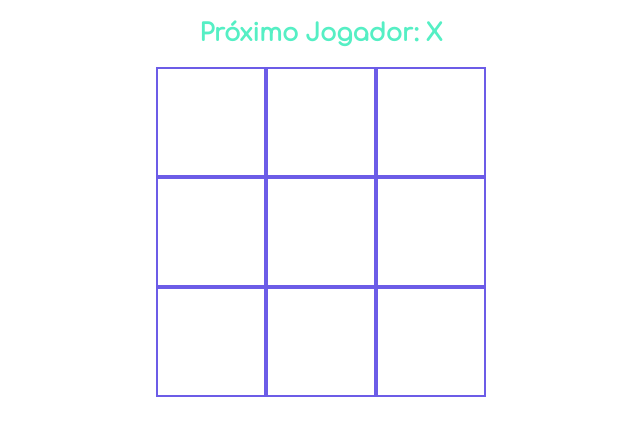
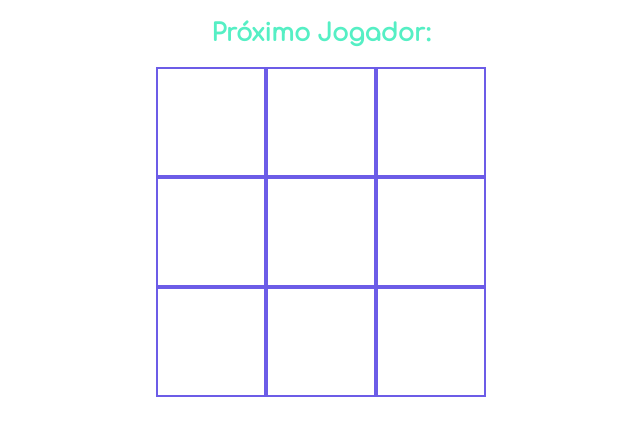
Before and after one commit to igorac/15-dias-react-CollabCode, a React (Create React App) app: page / in a window 1280 px wide. Shown: the top 436 px of the page, without its empty margins (319-959 px from the left). Built offline with nearby package versions, Linux system fonts and the light colour scheme.

Commit message:
Desafio Avancado do React Dia 04

```diff
--- a/src/App.js
+++ b/src/App.js
@@ -1,15 +1,11 @@
 import React from 'react';
-import NextPlayer from './components/NextPlayer';
-import Board from './components/Board';
+
 import GameWrapper from './components/GameWrapper';
 
 
 function App() {
   return (
-    <GameWrapper>
-      <NextPlayer />
-      <Board qtd="9" />
-    </GameWrapper>
+    <GameWrapper />
   );
 }
 
--- a/src/components/Board/index.js
+++ b/src/components/Board/index.js
@@ -4,28 +4,17 @@ import './style.css';
 
 class Board extends Component {
 
-  constructor(props) {
-    super(props);
-    this.state = {
-      content: ''
-    }
-  }
 
-  handleClick = () => {
-    this.setState({
-      content: (this.state.content === 'X') ? 'O' : 'X'
-    })
-  }
 
   renderSquares = () => {
-    // return Array(9).fill(<Square
-    //                   onClickChange={this.handleClick}
-    //                   content={this.state.content}
-    //                   key={this.props.index}/>);
-
     const squares = Array(9).fill();
     return squares.map( (square, index) => {
-      return <Square onClickChange={this.handleClick} content={this.state.content} key={index} />
+
+      return <Square
+              onClick={this.props.onClick}
+              // content={this.props.player}
+              key={index} />
+
     });
   }
 
--- a/src/components/GameWrapper/index.js
+++ b/src/components/GameWrapper/index.js
@@ -1,8 +1,36 @@
-import React from 'react';
+import React, { Component } from 'react';
+import NextPlayer from '../NextPlayer';
+import Board from '../Board';
+
 import './style.css';
 
-const GameWrapper = ({children}) => (
-    <main className="game-wrapper">{children}</main>
-);
+class GameWrapper extends Component {
+
+  constructor(props) {
+    super(props);
+    this.state = {
+      player: ''
+    }
+  }
+
+  handleClick = () => {
+    this.setState({
+      player: (this.state.player === 'X') ? 'O' : 'X'
+    })
+  }
+
+  // o onClick do Board está utilizando o onClick do Square, então
+  // ao clicar no square, ele vai fazer o fluxo de dentro para fora
+  // do component filho (square) -> (board) -> (GameWrapper)
+  render() {
+    return (
+      <main className="game-wrapper">
+        <NextPlayer player={this.state.player} />
+        <Board onClick={this.handleClick} />
+      </main>
+    );
+  }
+
+}
 
 export default GameWrapper;
--- a/src/components/NextPlayer/index.js
+++ b/src/components/NextPlayer/index.js
@@ -1,9 +1,9 @@
 import React from 'react';
 import './style.css';
 
-const NextPlayer = () => {
+const NextPlayer = ({player}) => {
   return (
-    <p className="next-player">Próximo Jogador: X</p>
+    <p className="next-player">Próximo Jogador: {player}</p>
   );
 }
 
--- a/src/components/Square/index.js
+++ b/src/components/Square/index.js
@@ -2,9 +2,10 @@ import React from 'react';
 import './style.css';
 
 
-const Square = (props) => {
+// {content} => props.content
+const Square = ({content, onClick}) => {
   return (
-    <button onClick={props.onClickChange} className="square">{props.content}</button>
+    <button onClick={onClick} className="square">{content}</button>
   );
 }
 
```
